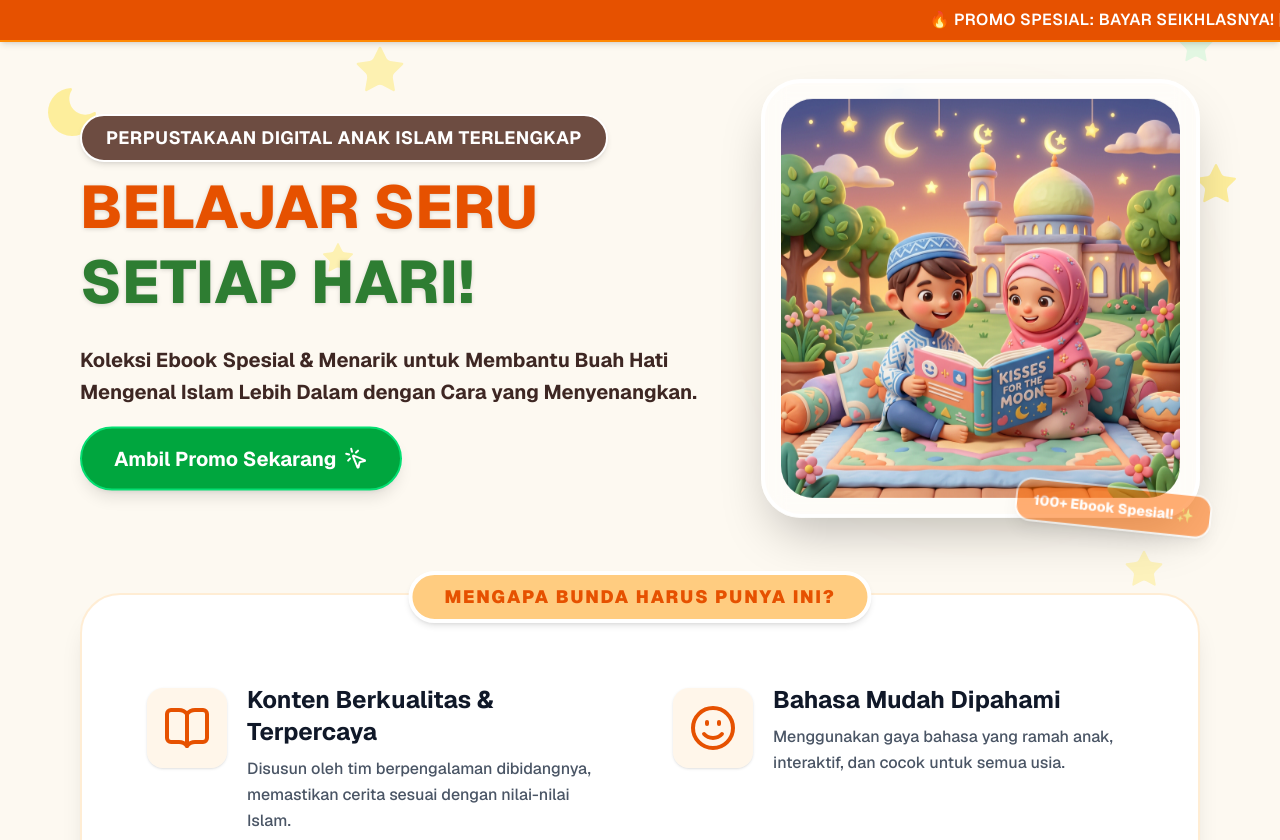
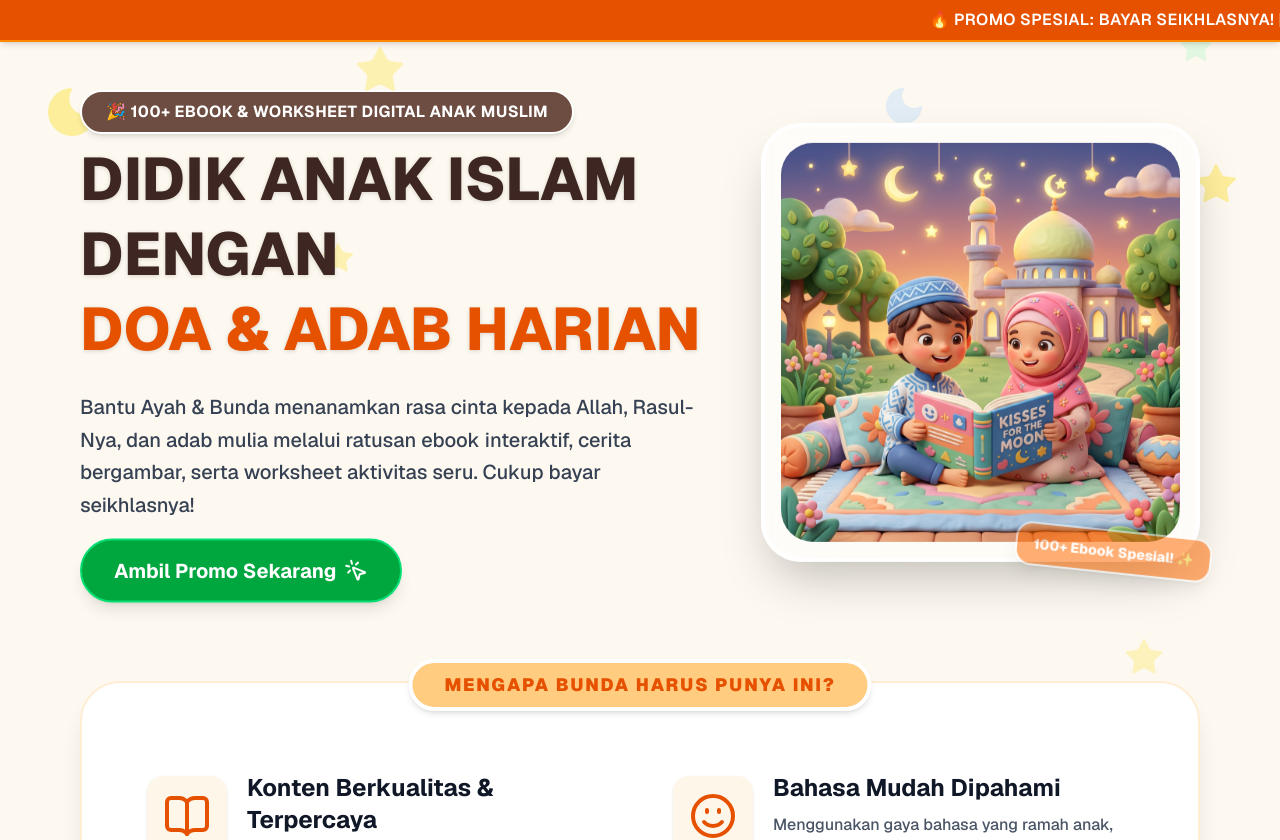
Before and after one commit to kerak-pluto/buku-anak, a Next.js app: page / in a window 1280 px wide. Shown: the top 840 px of the page. Built offline with nearby package versions, Linux system fonts and the light colour scheme.

Commit message:
feat: add dynamic word-switching hero text animation and improve hero copywriting

```diff
--- a/app/page.tsx
+++ b/app/page.tsx
@@ -82,6 +82,22 @@ const App = () => {
   const [showNotif, setShowNotif] = useState(false);
   const [currentSlide, setCurrentSlide] = useState(0);
   const [booksPerSlide, setBooksPerSlide] = useState(10);
+
+  // --- STATE UNTUK DYNAMIC HERO TEXT ANIMATION ---
+  const heroWords = ["Cara Menyenangkan", "Kisah Menginspirasi", "Doa & Adab Harian", "Aktivitas Kreatif"];
+  const [heroWordIdx, setHeroWordIdx] = useState(0);
+  const [heroFade, setHeroFade] = useState(true);
+
+  useEffect(() => {
+    const wordInterval = setInterval(() => {
+      setHeroFade(false);
+      setTimeout(() => {
+        setHeroWordIdx((prev) => (prev + 1) % heroWords.length);
+        setHeroFade(true);
+      }, 300); // matches the transition duration
+    }, 3000);
+    return () => clearInterval(wordInterval);
+  }, []);
 
   // Handle responsive books per slide
   useEffect(() => {
@@ -243,15 +259,17 @@ const App = () => {
         <div className="grid grid-cols-1 lg:grid-cols-12 gap-8 lg:gap-12 items-center">
           {/* Left Column: Text & CTA */}
           <div className="lg:col-span-7 text-center lg:text-left space-y-6">
-            <div className="inline-block bg-[#6D4C41] text-white px-6 py-2 rounded-full font-bold text-sm md:text-lg mb-2 shadow-md uppercase tracking-wide border-2 border-white hover-jiggle cursor-pointer transition">
-              Perpustakaan Digital Anak Islam Terlengkap
+            <div className="inline-block bg-[#6D4C41] text-white px-6 py-2 rounded-full font-bold text-xs sm:text-sm md:text-base mb-2 shadow-md uppercase tracking-wide border-2 border-white hover-jiggle cursor-pointer transition">
+              🎉 100+ Ebook & Worksheet Digital Anak Muslim
             </div>
             <h1 className="text-3xl sm:text-5xl md:text-6xl font-extrabold leading-tight drop-shadow-sm uppercase">
-              <span className="text-[#E65100]">Belajar Seru </span><br className="hidden lg:block" />
-              <span className="text-[#2E7D32]">Setiap Hari!</span>
+              <span className="text-[#3E2723]">Didik Anak Islam dengan </span><br className="hidden lg:block" />
+              <span className={`inline-block text-[#E65100] transition-all duration-300 transform ${heroFade ? 'opacity-100 translate-y-0 scale-100' : 'opacity-0 -translate-y-2 scale-95'}`}>
+                {heroWords[heroWordIdx]}
+              </span>
             </h1>
-            <p className="text-lg md:text-xl font-bold text-[#3E2723] max-w-2xl mx-auto lg:mx-0 leading-relaxed">
-              Koleksi Ebook Spesial & Menarik untuk Membantu Buah Hati Mengenal Islam Lebih Dalam dengan Cara yang Menyenangkan.
+            <p className="text-base sm:text-lg md:text-xl font-medium text-gray-700 max-w-2xl mx-auto lg:mx-0 leading-relaxed">
+              Bantu Ayah & Bunda menanamkan rasa cinta kepada Allah, Rasul-Nya, dan adab mulia melalui ratusan ebook interaktif, cerita bergambar, serta worksheet aktivitas seru. Cukup bayar seikhlasnya!
             </p>
 
             <div className="pt-2 flex justify-center lg:justify-start">
```
